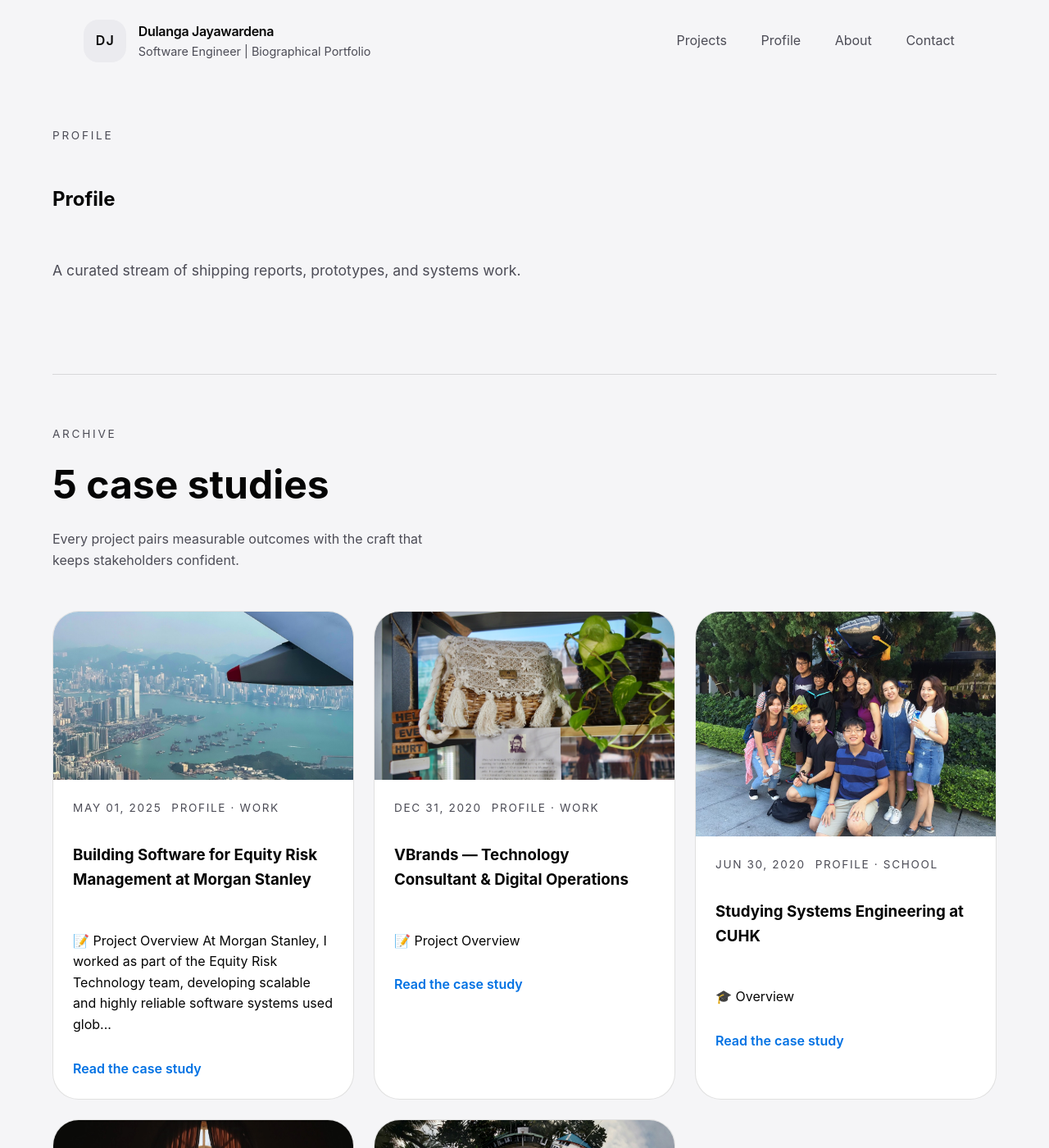
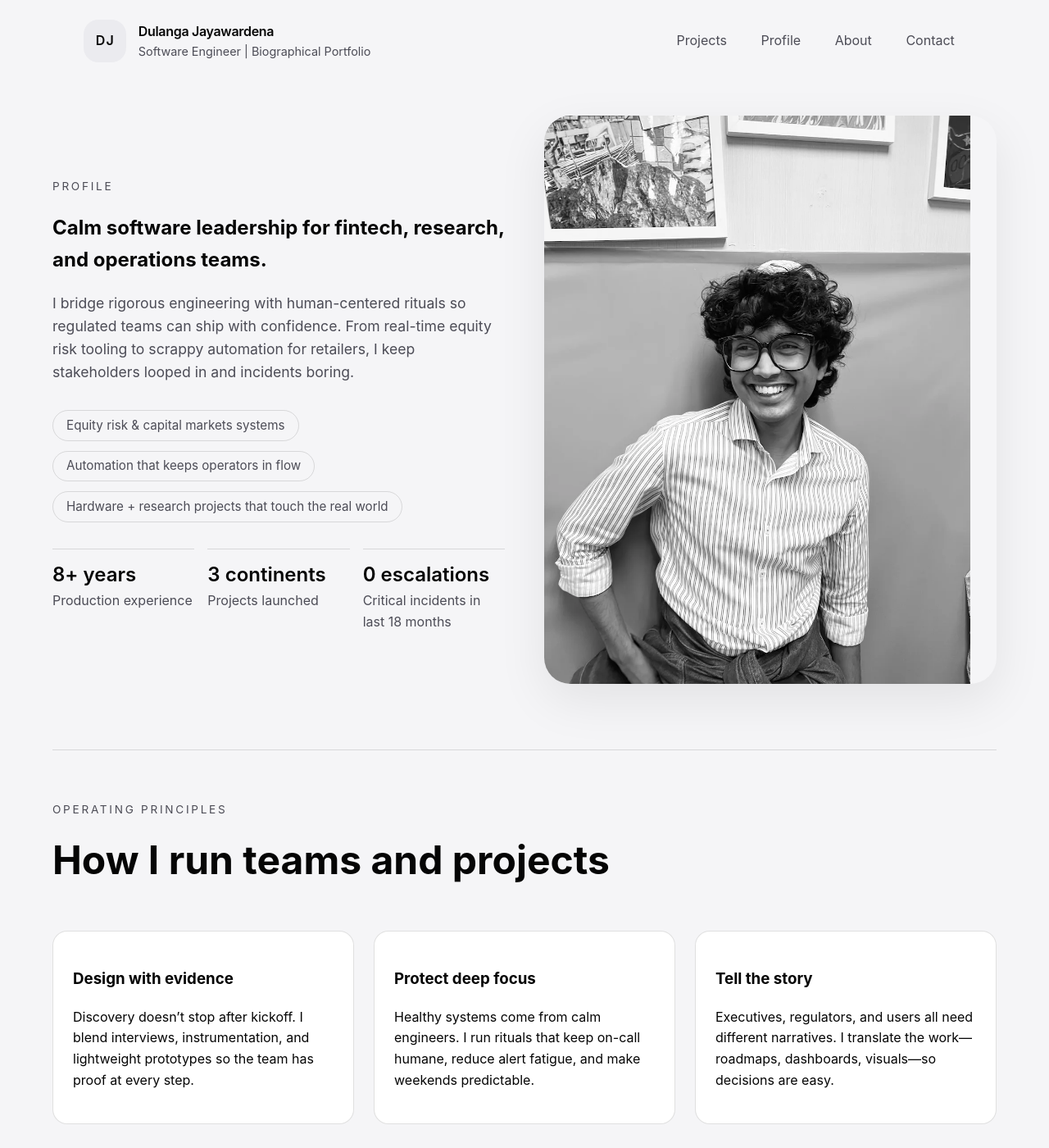
Before and after one commit to dulangaj/dulangaj.github.io, a Jekyll site: the page built from pages/profile.md, in a window 1280 px wide and 1400 px high. Shown: the whole window at 82% size. Built offline with Jekyll 4.4.1, drawn with Linux system fonts in a browser that asks for light colours; some of the changed text lies outside the part shown.

Commit message:
Improved Profile page layout

```diff
--- /dev/null
+++ b/_layouts/profile.html
@@ -0,0 +1,145 @@
+---
+layout: default
+---
+
+<section class="profile-hero" data-reveal>
+  <div class="profile-hero-text">
+    <p class="eyebrow">{{ page.title }}</p>
+    <h1>{{ page.headline }}</h1>
+    <p class="lead">{{ page.intro }}</p>
+    {% if page.focus %}
+      <ul class="focus-tags" role="list">
+        {% for item in page.focus %}
+          <li>{{ item }}</li>
+        {% endfor %}
+      </ul>
+    {% endif %}
+    {% if page.metrics %}
+      <ul class="profile-metrics" role="list">
+        {% for metric in page.metrics %}
+          <li>
+            <span class="metric-label">{{ metric.value }}</span>
+            <span>{{ metric.label }}</span>
+          </li>
+        {% endfor %}
+      </ul>
+    {% endif %}
+  </div>
+  <div class="profile-hero-media">
+    <picture>
+      <source srcset="{{ '/assets/img/profile.webp' | relative_url }}" type="image/webp">
+      <img src="{{ '/assets/img/profile.jpeg' | relative_url }}" alt="Portrait of Dulanga Jayawardena" loading="lazy" decoding="async" width="520" height="640">
+    </picture>
+  </div>
+</section>
+
+{% if page.principles %}
+  <section class="section principles" aria-labelledby="principles-title">
+    <div class="section-heading" data-reveal>
+      <p class="eyebrow">Operating principles</p>
+      <h2 id="principles-title">How I run teams and projects</h2>
+    </div>
+    <ul class="principles-list" role="list">
+      {% for principle in page.principles %}
+        <li data-reveal>
+          <h3>{{ principle.title }}</h3>
+          <p>{{ principle.copy }}</p>
+        </li>
+      {% endfor %}
+    </ul>
+  </section>
+{% endif %}
+
+{% assign experience = site.data.experience | default: [] %}
+{% if experience.size > 0 %}
+  <section class="section experience" aria-labelledby="experience-title">
+    <div class="section-heading" data-reveal>
+      <p class="eyebrow">Experience</p>
+      <h2 id="experience-title">Where I’ve shipped</h2>
+    </div>
+    <ol class="experience-list">
+      {% for job in experience %}
+        <li class="experience-card" data-reveal>
+          <div class="experience-meta">
+            <span>{{ job.period }}</span>
+            <span>{{ job.company }}</span>
+          </div>
+          <h3>{{ job.role }}</h3>
+          <p>{{ job.summary }}</p>
+          {% if job.highlights %}
+            <ul>
+              {% for highlight in job.highlights %}
+                <li>{{ highlight }}</li>
+              {% endfor %}
+            </ul>
+          {% endif %}
+        </li>
+      {% endfor %}
+    </ol>
+  </section>
+{% endif %}
+
+{% if page.tools %}
+  <section class="section toolset" aria-labelledby="toolset-title">
+    <div class="section-heading" data-reveal>
+      <p class="eyebrow">Toolkit</p>
+      <h2 id="toolset-title">Stacks I reach for</h2>
+    </div>
+    <div class="tool-grid">
+      {% for group in page.tools %}
+        <article data-reveal>
+          <h3>{{ group.title }}</h3>
+          <p>{{ group.copy }}</p>
+          {% if group.items %}
+            <ul>
+              {% for item in group.items %}
+                <li>{{ item }}</li>
+              {% endfor %}
+            </ul>
+          {% endif %}
+        </article>
+      {% endfor %}
+    </div>
+  </section>
+{% endif %}
+
+{% assign profile_posts = site.categories[page.category] | slice: 0, 3 %}
+{% if profile_posts and profile_posts.size > 0 %}
+  <section class="section writing" aria-labelledby="profile-writing-title">
+    <div class="section-heading" data-reveal>
+      <p class="eyebrow">Latest notes</p>
+      <h2 id="profile-writing-title">Recent profile pieces</h2>
+    </div>
+    <ul class="work-grid profile-writing-grid" role="list">
+      {% for post in profile_posts %}
+        {% assign has_image = post.image %}
+        <li class="work-card" data-reveal>
+          <article>
+            {% if has_image %}
+              <div class="work-media">
+                <img src="{{ '/assets/img/' | append: post.image | relative_url }}" alt="{{ post.image_alt | default: post.title }}" loading="lazy" decoding="async">
+              </div>
+            {% else %}
+              <div class="work-media is-placeholder">
+                <span>Story</span>
+              </div>
+            {% endif %}
+            <div class="work-body">
+              <p class="work-meta">
+                <span>{{ post.date | date: "%b %d, %Y" }}</span>
+                {% if post.tags %}
+                  <span>{{ post.tags | join: " · " }}</span>
+                {% endif %}
+              </p>
+              <h3>
+                <a href="{{ post.url | relative_url }}">{{ post.title }}</a>
+              </h3>
+              <p>{{ post.excerpt | strip_html | truncate: 150 }}</p>
+              <a class="work-link" href="{{ post.url | relative_url }}">Read the story</a>
+            </div>
+          </article>
+        </li>
+      {% endfor %}
+    </ul>
+  </section>
+{% endif %}
--- a/assets/css/main.scss
+++ b/assets/css/main.scss
@@ -205,6 +205,51 @@ button {
   align-items: center;
 }
 
+.profile-hero {
+  margin-top: 4rem;
+  display: grid;
+  grid-template-columns: repeat(auto-fit, minmax(280px, 1fr));
+  gap: 3rem;
+  align-items: center;
+}
+
+.profile-hero-media picture {
+  border-radius: var(--radius-lg);
+  overflow: hidden;
+  box-shadow: var(--shadow-soft);
+}
+
+.focus-tags {
+  list-style: none;
+  padding: 0;
+  margin: 1.5rem 0 0;
+  display: flex;
+  flex-wrap: wrap;
+  gap: 0.75rem;
+}
+
+.focus-tags li {
+  border-radius: var(--radius-sm);
+  border: 1px solid var(--stroke);
+  padding: 0.35rem 1rem;
+  font-size: 0.95rem;
+  color: var(--text-muted);
+}
+
+.profile-metrics {
+  margin: 2rem 0 0;
+  padding: 0;
+  list-style: none;
+  display: grid;
+  grid-template-columns: repeat(auto-fit, minmax(160px, 1fr));
+  gap: 1rem;
+}
+
+.profile-metrics li {
+  border-top: 1px solid var(--stroke);
+  padding-top: 0.75rem;
+}
+
 .page-hero {
   margin-top: 4rem;
   display: flex;
@@ -300,6 +345,11 @@ button {
   color: var(--text-muted);
 }
 
+.profile-metrics span:last-child {
+  display: block;
+  color: var(--text-muted);
+}
+
 .hero-media picture {
   border-radius: var(--radius-lg);
   overflow: hidden;
@@ -359,6 +409,17 @@ button {
   object-fit: cover;
 }
 
+.work-media.is-placeholder {
+  display: flex;
+  align-items: center;
+  justify-content: center;
+  background: var(--surface-muted);
+  color: var(--text-muted);
+  text-transform: uppercase;
+  letter-spacing: 0.2em;
+  font-size: 0.9rem;
+}
+
 .catalog-grid {
   list-style: none;
   padding: 0;
@@ -388,6 +449,73 @@ button {
   width: 100%;
   height: 100%;
   object-fit: cover;
+}
+
+.principles-list {
+  list-style: none;
+  padding: 0;
+  margin: 3rem 0 0;
+  display: grid;
+  grid-template-columns: repeat(auto-fit, minmax(220px, 1fr));
+  gap: 1.5rem;
+}
+
+.principles-list li {
+  border-radius: var(--radius-md);
+  border: 1px solid var(--stroke);
+  background: var(--surface-elevated);
+  padding: 1.5rem;
+}
+
+.experience-list {
+  list-style: none;
+  padding: 0;
+  margin: 3rem 0 0;
+  display: grid;
+  gap: 1.5rem;
+}
+
+.experience-card {
+  border-radius: var(--radius-lg);
+  border: 1px solid var(--stroke);
+  background: var(--surface-elevated);
+  padding: 1.5rem 1.75rem;
+}
+
+.experience-meta {
+  font-size: 0.9rem;
+  text-transform: uppercase;
+  letter-spacing: 0.12em;
+  color: var(--text-muted);
+  display: flex;
+  flex-wrap: wrap;
+  gap: 0.5rem 1rem;
+}
+
+.experience-card ul {
+  margin: 1rem 0 0;
+  padding-left: 1.25rem;
+  color: var(--text-muted);
+}
+
+.tool-grid {
+  margin-top: 3rem;
+  display: grid;
+  grid-template-columns: repeat(auto-fit, minmax(220px, 1fr));
+  gap: 1.5rem;
+}
+
+.tool-grid article {
+  border-radius: var(--radius-md);
+  border: 1px solid var(--stroke);
+  padding: 1.5rem;
+  background: var(--surface-elevated);
+}
+
+.tool-grid ul {
+  margin: 1rem 0 0;
+  padding-left: 1.2rem;
+  color: var(--text-muted);
 }
 
 .catalog-body {
@@ -480,6 +608,15 @@ button {
   background: var(--surface-elevated);
   padding: 1.5rem;
   position: relative;
+  display: flex;
+  flex-direction: column;
+  gap: 1rem;
+}
+
+.writing-card article {
+  display: flex;
+  flex-direction: column;
+  gap: 0.75rem;
 }
 
 .writing-meta {
--- a/pages/profile.md
+++ b/pages/profile.md
@@ -1,6 +1,45 @@
 ---
-layout: category
+layout: profile
 title: Profile
 category: profile
 permalink: /profile
+headline: "Calm software leadership for fintech, research, and operations teams."
+intro: "I bridge rigorous engineering with human-centered rituals so regulated teams can ship with confidence. From real-time equity risk tooling to scrappy automation for retailers, I keep stakeholders looped in and incidents boring."
+focus:
+  - Equity risk & capital markets systems
+  - Automation that keeps operators in flow
+  - Hardware + research projects that touch the real world
+metrics:
+  - { value: "8+ years", label: "Production experience" }
+  - { value: "3 continents", label: "Projects launched" }
+  - { value: "0 escalations", label: "Critical incidents in last 18 months" }
+principles:
+  - title: "Design with evidence"
+    copy: "Discovery doesn’t stop after kickoff. I blend interviews, instrumentation, and lightweight prototypes so the team has proof at every step."
+  - title: "Protect deep focus"
+    copy: "Healthy systems come from calm engineers. I run rituals that keep on-call humane, reduce alert fatigue, and make weekends predictable."
+  - title: "Tell the story"
+    copy: "Executives, regulators, and users all need different narratives. I translate the work—roadmaps, dashboards, visuals—so decisions are easy."
+tools:
+  - title: "Applications & services"
+    copy: "Stacks I reach for when shaping APIs, UI layers, or service meshes."
+    items:
+      - Java, Spring, Micronaut
+      - Python, Flask, FastAPI
+      - TypeScript, Astro, vanilla JS
+      - Bash, GitHub Actions, Jenkins
+  - title: "Data & infrastructure"
+    copy: "Instrumentation and data plumbing that keeps systems observable."
+    items:
+      - Kafka, MQ, KDB+, PostgreSQL
+      - Redis, Timescale, ClickHouse
+      - Prometheus, Grafana, OpenTelemetry
+      - Feature flags, canaries, chaos tests
+  - title: "Research & facilitation"
+    copy: "Tactics for aligning stakeholders and validating the work."
+    items:
+      - Service blueprints & journey maps
+      - FigJam/Miro for async collaboration
+      - User interviews & co-design sessions
+      - Documentation & storytelling decks
 ---
```
Also changed, not shown: _data/experience.yml (added, +26 -0 lines), _posts/2018-12-01-dartmouth-engineering-exchange.md (+1 -1 lines), _posts/2020-12-31-vbrands.md (+1 -1 lines), _posts/2025-05-01-morgan-stanley-equity-risk.md (+1 -1 lines).
